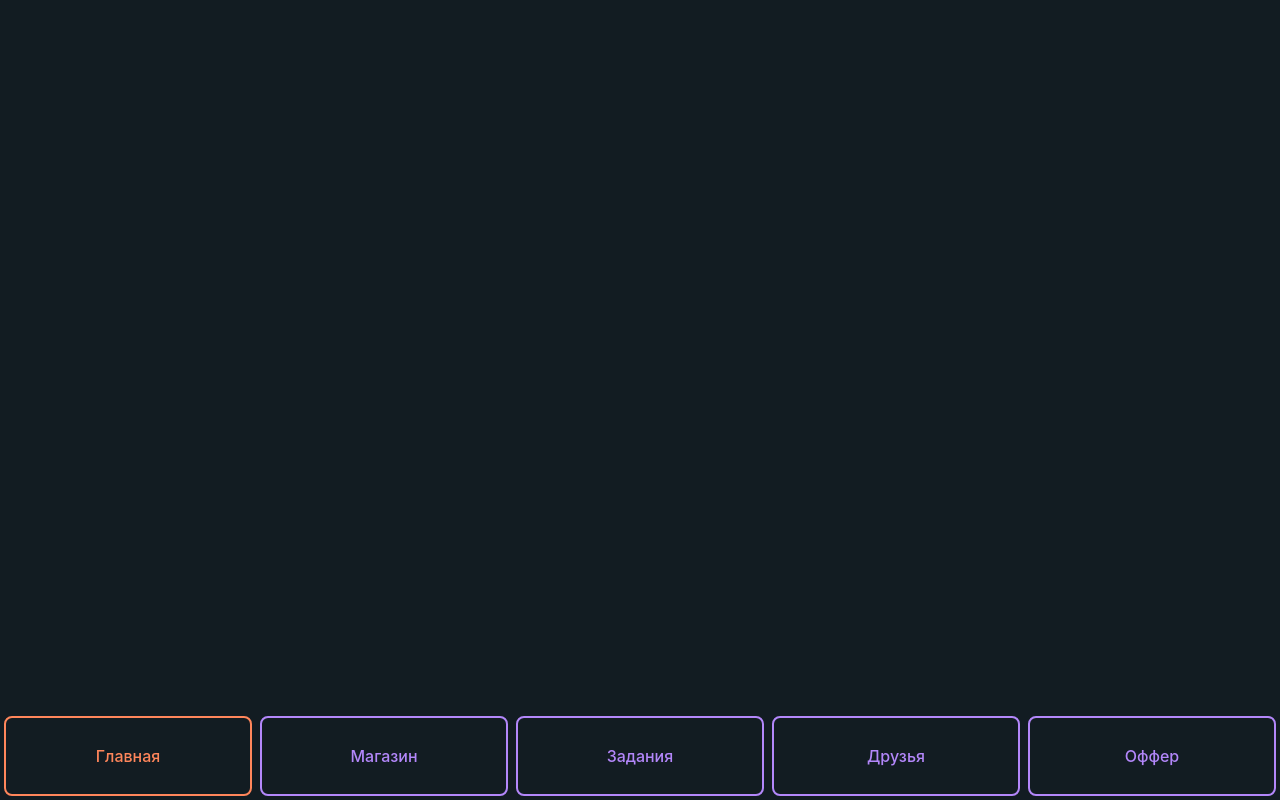
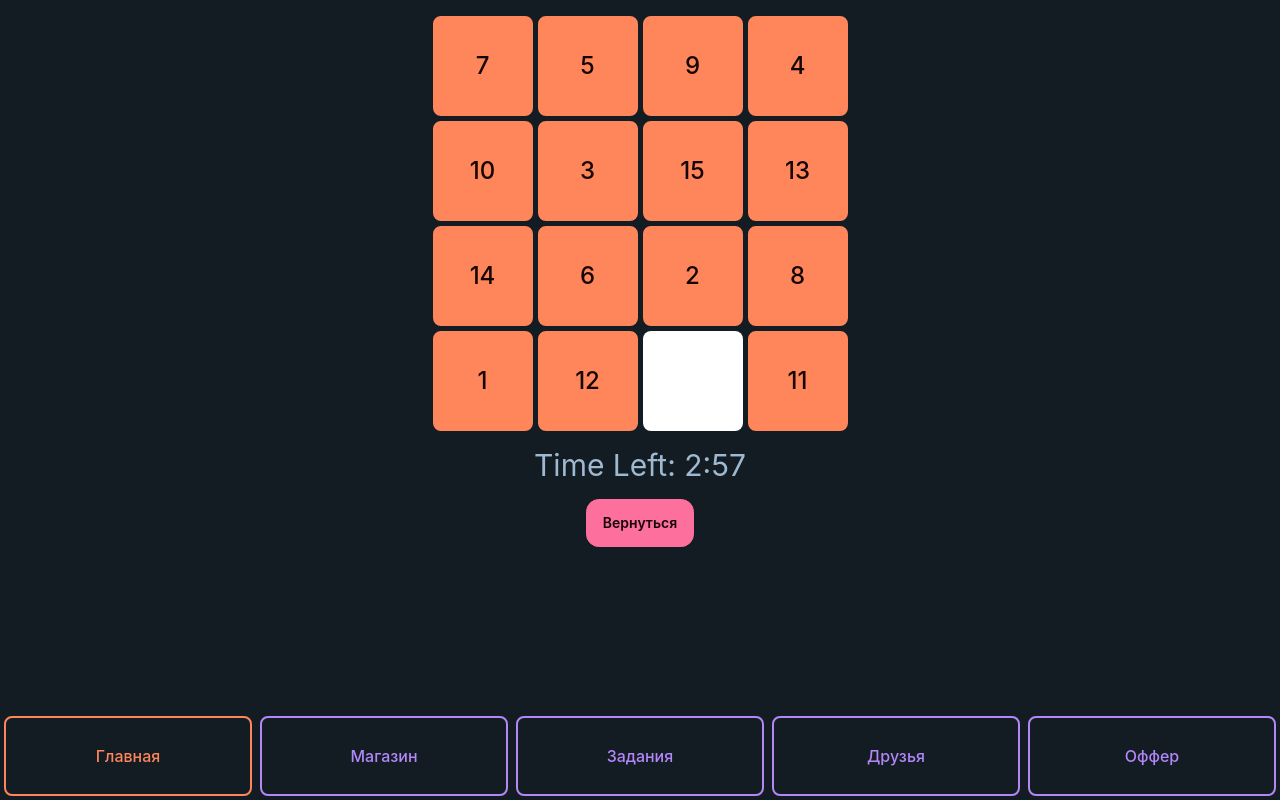
Before and after one commit to officefish/windows_taps, a React (Vite) app: page /puzzle in a window 1280 px wide. Built offline with nearby package versions, Linux system fonts and the light colour scheme.

Commit message:
minigame added

```diff
--- a/src/App.css
+++ b/src/App.css
@@ -160,3 +160,38 @@ body {
   line-height: 25.1px;
   text-align: left;
 }
+
+/* Puzzle styles */
+.puzzle {
+  display: grid;
+  grid-template-columns: repeat(4, 100px);
+  grid-template-rows: repeat(4, 100px);
+  gap: 5px;
+}
+
+.tile {
+  display: flex;
+  justify-content: center;
+  align-items: center;
+  width: 100px;
+  height: 100px;
+  font-size: 24px;
+  /* background-color: var(--s); */
+  /* border: 2px solid var(--s); */
+  @apply bg-primary text-primary-content border-primary border-2
+  hover:border-primary
+  focus:border-primary
+  active:border-primary;
+  cursor: pointer;
+}
+
+.tile.empty {
+  background-color: white;
+  border: none;
+}
+
+.congrats {
+  margin-top: 20px;
+  font-size: 24px;
+  color: green;
+}
--- a/src/components/dialogs/boost.content.tsx
+++ b/src/components/dialogs/boost.content.tsx
@@ -32,11 +32,19 @@ const BoostDialog: FC<DialogProps> = (props) => {
     isOpen ? modal.showModal() : modal.close()
   })
 
+  const handleBonus = () => {
+    setIsOpen(false)
+  }
+
   return (
         <dialog className='modal overflow-hidden' ref={modalRef}>
           <div className='w-full h-screen bottom-0 absolute'>
             <CloseModalBtn handleCancel={onCancel}/>
           <DialogContent>
+            <div className='flex flex-col w-full gap-4 items-center justify-center p-4'>
+              <p className='text-3xl'>Дневная награда: 300</p>
+              <div className="btn btn-secondary btn-lg" onClick={handleBonus}>Забрать награду</div>
+            </div>
 
           </DialogContent>
         </div>
--- a/src/components/user.level.tsx
+++ b/src/components/user.level.tsx
@@ -18,7 +18,7 @@ const UserLevel:FC<IUserEnergyProps> = (props) => {
     return (
         <div className="flex flex-row gap-4 h-full items-center btn" onClick={onLevelClick}>
             <progress className="progress progress-accent w-24" value={progress} max="100"></progress>
-            <div className="text-accent">{getRoleByLevel(level)}</div>
+            <div className="text-accent">уровень: {level}</div>
         </div>
     )
 }
--- a/src/layout/cabinet.tsx
+++ b/src/layout/cabinet.tsx
@@ -22,6 +22,7 @@ import Offer from "@/pages/offer"
 //import useUpdateShop from "@/hooks/api/useUpdateShop"
 import { useLoaderStore } from "@/providers/store"
 import { WithLoader } from "@/components/loading"
+import Puzzle from "@/pages/puzzle"
 
 // const showLoading = () => {
 //   // Реализация функции showLoading
@@ -90,6 +91,7 @@ return (
             <Route path='/tasks' element={<Tasks/>} />
             <Route path='/shop' element={<Shop/>} />
             <Route path='/offer' element={<Offer/>} />
+            <Route path='/puzzle' element={<Puzzle/>} />
         </Routes>
       </Content>
       <Footer>
--- a/src/pages/home.tsx
+++ b/src/pages/home.tsx
@@ -7,6 +7,8 @@ import { useSiteStore } from "@/providers/store";
 import { Page } from "@/types";
 import { FC, SyntheticEvent, useEffect, useState } from "react";
 import RatingDialog from "@/components/dialogs/rating.dialog";
+import { useNavigate } from "react-router-dom"
+
 
 const bestUsers = [
   {
@@ -30,6 +32,7 @@ const bestUsers = [
 const Home: FC = () => {
 
   const { setPage } = useSiteStore()
+  const navigate = useNavigate()
 
   useEffect(() => {
       setPage(Page.HOME)
@@ -56,8 +59,12 @@ const Home: FC = () => {
 
    const handleConfirm = () => {}
 
-   const handleBoost = () => {
+   const handleDaily = () => {
     setIsDialogOpen(true)
+   }
+
+   const handleMiniGame = () => {
+    navigate("/puzzle")
    }
 
    const handleLevelClick = () => {
@@ -80,8 +87,9 @@ const Home: FC = () => {
         <div className="flex items-center justify-center w-full">
           <div className="rounded-3xl border-2 border-primary h-full w-96 flex flex-col items-center justify-center py-2">
             <div className="flex flex-row justify-between items-center gap-2 w-full px-4">
-              <div className="btn btn-secondary" onClick={handleBoost}>Буст 1</div>
-              <div className="btn btn-secondary" onClick={handleBoost}>Буст 2</div>
+              <div className="btn btn-secondary btn-sm" onClick={handleDaily}>Дневная награда</div>
+              <div className="text-primary text-lg">Листовщик</div>
+              <div className="btn btn-secondary btn-sm" onClick={handleMiniGame}>Миниигра</div>
             </div>
             <div className="flex flex-row justify-between items-center gap-2 mt-2">
               <div className="col-span-2 flex justify-end">
--- /dev/null
+++ b/src/pages/puzzle.tsx
@@ -0,0 +1,104 @@
+import { useState, useEffect, useRef  } from 'react'
+import Tile from "@/puzzle/tile"
+import { useNavigate } from 'react-router-dom';
+//import './Puzzle.css';
+
+const shuffleArray = (array: number[]): number[] => {
+    // Fisher-Yates shuffle algorithm
+    for (let i = array.length - 1; i > 0; i--) {
+      const j = Math.floor(Math.random() * (i + 1));
+      [array[i], array[j]] = [array[j], array[i]]
+    }
+    return array
+}
+
+
+const Puzzle: React.FC = () => {
+    const [tiles, setTiles] = useState<number[]>([])
+
+    const [timeLeft, setTimeLeft] = useState<number>(180); // 180 seconds = 3 minutes
+    const [isGameActive, setIsGameActive] = useState<boolean>(true);
+
+    const timerRef = useRef<NodeJS.Timeout | null>(null);
+    const navigate = useNavigate()
+
+    useEffect(() => {
+      let initialTiles = Array.from({ length: 16 }, (_, i) => i);
+      initialTiles = shuffleArray(initialTiles);
+      setTiles(initialTiles)
+
+      // Start the timer when the game starts
+    timerRef.current = setInterval(() => {
+        setTimeLeft((prevTime) => {
+          if (prevTime <= 1) {
+            clearInterval(timerRef.current!);
+            setIsGameActive(false); // End the game when time runs out
+            return 0;
+          }
+          return prevTime - 1;
+        });
+      }, 1000);
+
+      return () => {
+        if (timerRef.current) {
+          clearInterval(timerRef.current);
+        }
+      };
+    }, [])
+
+    const handleClick = (index: number) => {
+      const newTiles = [...tiles];
+      const emptyIndex = newTiles.indexOf(0);
+
+      const isAdjacent = (index === emptyIndex - 1 && emptyIndex % 4 !== 0) ||
+                         (index === emptyIndex + 1 && index % 4 !== 0) ||
+                         index === emptyIndex - 4 ||
+                         index === emptyIndex + 4;
+
+      if (isAdjacent) {
+        newTiles[emptyIndex] = newTiles[index];
+        newTiles[index] = 0;
+        setTiles(newTiles);
+      }
+    };
+
+    const isSolved = () => {
+      for (let i = 0; i < tiles.length - 1; i++) {
+        if (tiles[i] !== i + 1) return false;
+      }
+      return true;
+    };
+
+    const formatTime = (seconds: number) => {
+        const minutes = Math.floor(seconds / 60);
+        const remainingSeconds = seconds % 60;
+        return `${minutes}:${remainingSeconds < 10 ? '0' : ''}${remainingSeconds}`;
+      };
+
+    const handleBack = () => {
+        navigate("/")
+      };
+
+
+    return (
+      <div className='flex w-full items-center justify-center flex-col gap-4 p-4'>
+        <div className="puzzle">
+          {tiles.map((number, index) => (
+            <Tile
+              key={index}
+              number={number}
+              onClick={() => handleClick(index)}
+            />
+          ))}
+        </div>
+        <div className="flex flex-col gap-4 w-full items-center justify-center">
+            <p className='text-3xl'>Time Left: {formatTime(timeLeft)}</p>
+            {isSolved() && <p className="congrats">Congratulations! You solved the puzzle!</p>}
+            {!isGameActive && !isSolved() && <p className="game-over">Time's up! Game over!</p>}
+        <div className="btn btn-secondary" onClick={handleBack}>Вернуться</div>
+      </div>
+      </div>
+    );
+  };
+
+  export default Puzzle;
--- /dev/null
+++ b/src/puzzle/tile.tsx
@@ -0,0 +1,17 @@
+import { FC } from "react"
+
+interface ITileProps {
+    number: number
+    onClick: () => void
+}
+
+const Tile:FC<ITileProps> = (props) => {
+    const { number, onClick } = props
+    return (
+    <button className={`tile ${number === 0 ? 'empty' : ''}`} onClick={onClick}>
+      {number !== 0 && number}
+    </button>
+  );
+}
+
+export default Tile
```
